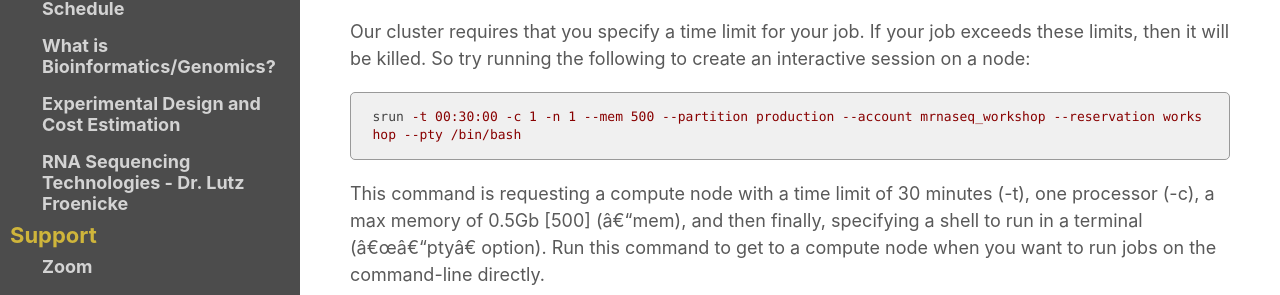
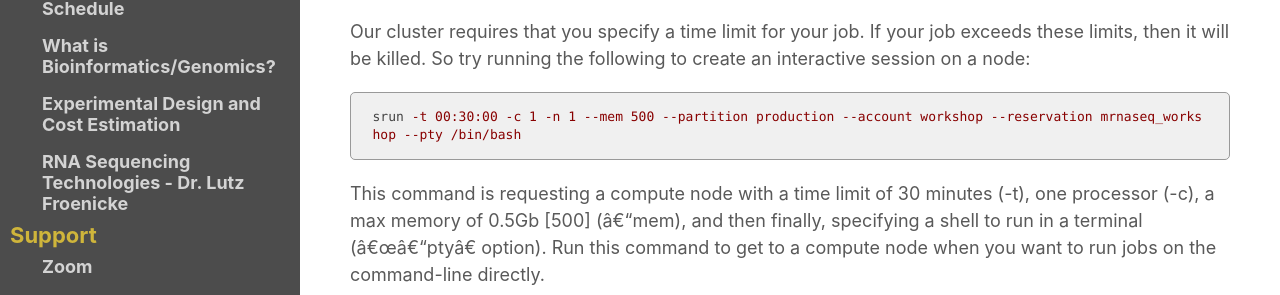
Before and after one commit to ucdavis-bioinformatics-training/2023-June-RNA-Seq-Analysis, a Jekyll site: the page built from base/cli_prerequisites.md, in a window 1280 px wide and 900 px high, scrolled down 17875 px. Shown: the part 151-446 px from the top of the window. Built offline with Jekyll 4.4.1, drawn with Linux system fonts in a browser that asks for light colours; our own code applies the rules of GitHub Pages for plain Markdown files.

```diff
--- a/base/cli_prerequisites.md
+++ b/base/cli_prerequisites.md
@@ -537,7 +537,7 @@ The main commands we will be using are srun, sbatch, squeue, scancel, and sacct.
 
 Our cluster requires that you specify a time limit for your job. If your job exceeds these limits, then it will be killed. So try running the following to create an interactive session on a node:
 
-    srun -t 00:30:00 -c 1 -n 1 --mem 500 --partition production --account mrnaseq_workshop --reservation workshop --pty /bin/bash
+    srun -t 00:30:00 -c 1 -n 1 --mem 500 --partition production --account workshop --reservation mrnaseq_workshop --pty /bin/bash
 
 This command is requesting a compute node with a time limit of 30 minutes (-t), one processor (-c), a max memory of 0.5Gb [500] (--mem), and then finally, specifying a shell to run in a terminal ("--pty" option). Run this command to get to a compute node when you want to run jobs on the command-line directly.
 
```
